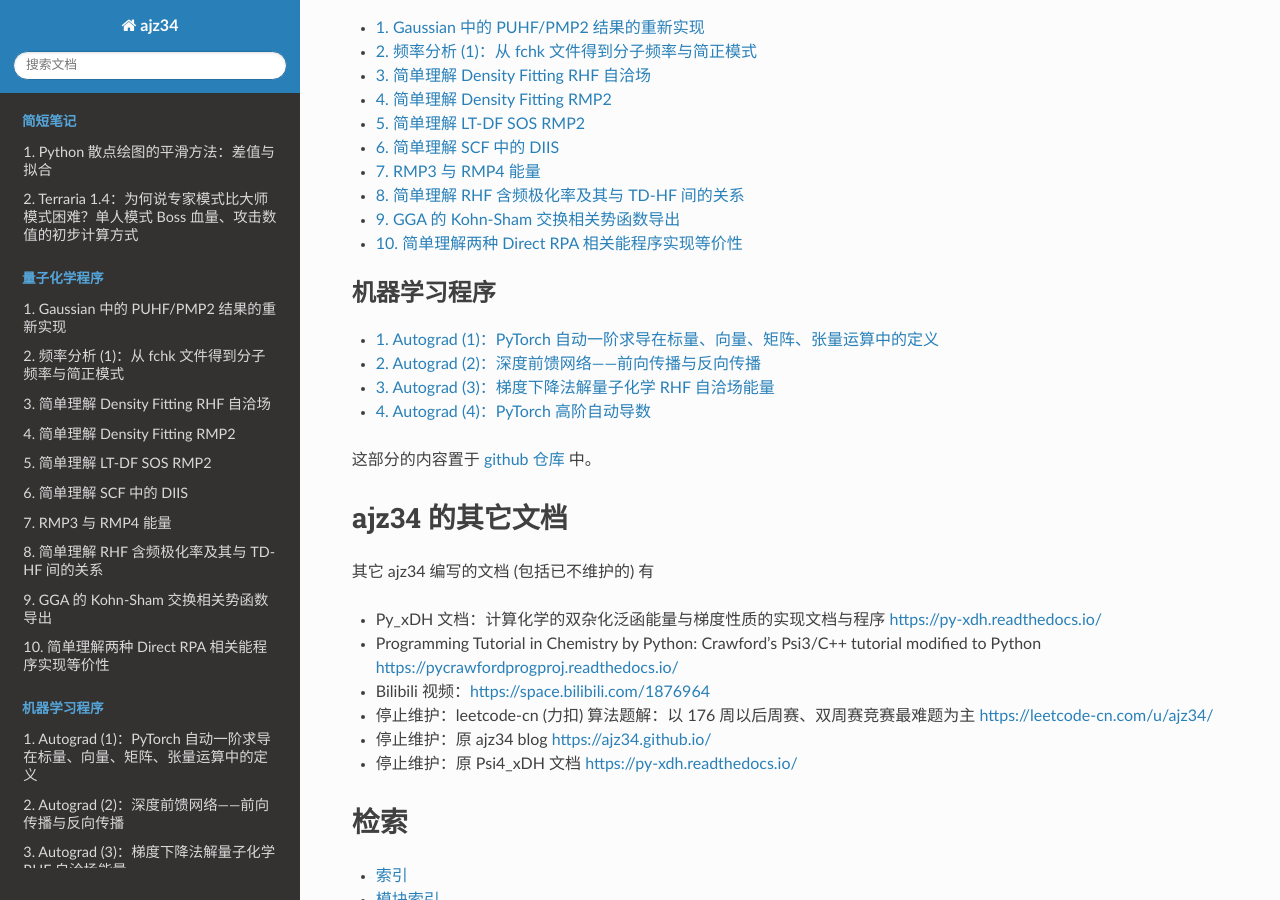
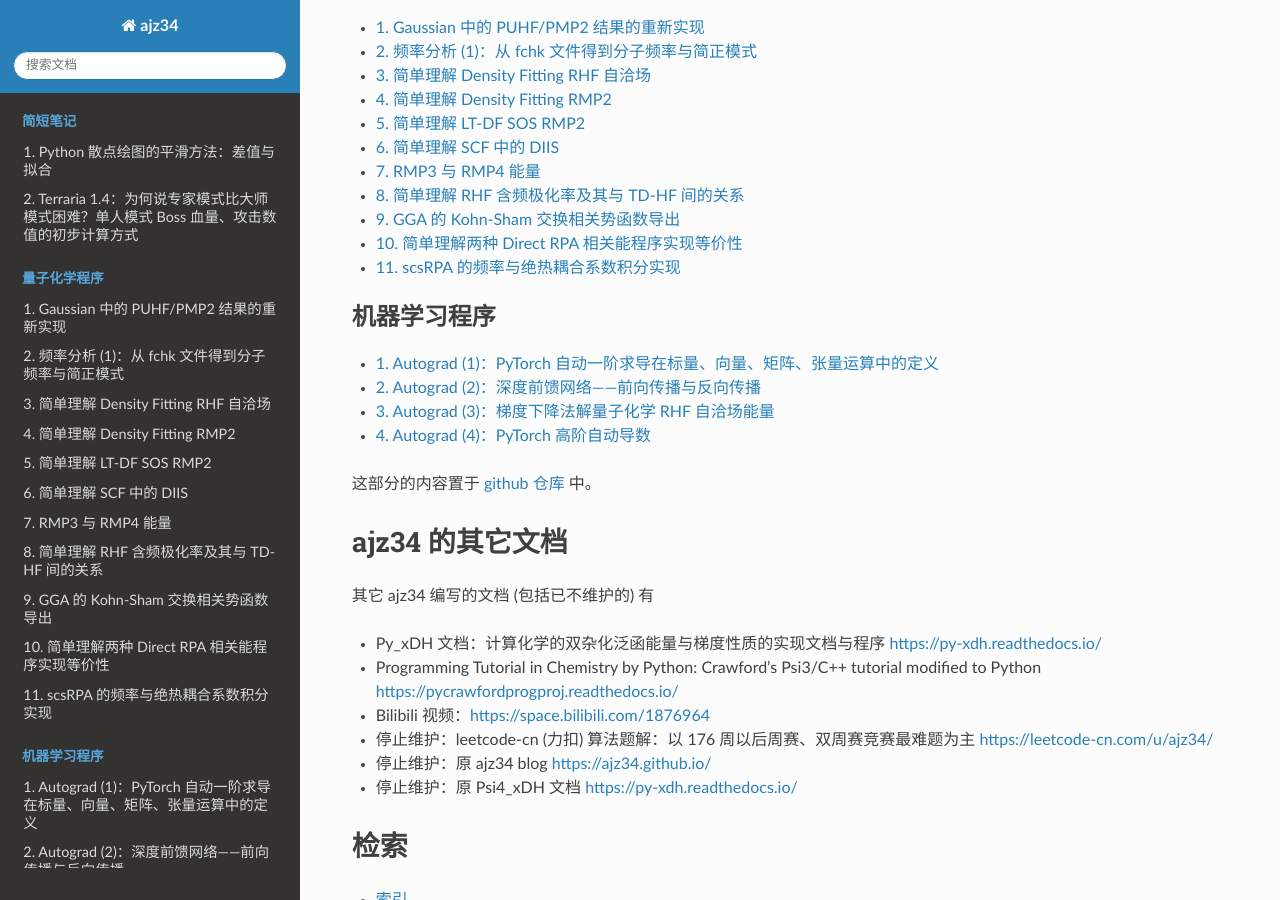
Before and after one commit to ajz34/ajz34.readthedocs.io, a Sphinx documentation site: the page built from source/index.rst, in a window 1280 px wide and 900 px high, scrolled down 440 px. Built offline with Sphinx 7.4.7 and the Read the Docs theme 2.0.0, drawn with Linux system fonts in a browser that asks for light colours; pages that are not in the unit, such as notebooks, are missing from menus; some of the changed lines change nothing that is shown.

Commit message:
correct linking

```diff
--- a/source/index.rst
+++ b/source/index.rst
@@ -35,6 +35,7 @@ ajz34 的 jupyter 小仓库
    QC_Notes/XC_Potential_Series/PBE_xc_potential
    QC_Notes/XC_Potential_Series/KS_Potential_Artifact
    QC_Notes/Post_Series/dRPA_Comprehense
+   QC_Notes/Post_Series/scsRPA_Comprehense
 
 
 .. toctree::
```
Also changed, not shown: source/QC_Notes/Post_Series/scsRPA_Comprehense.ipynb.
